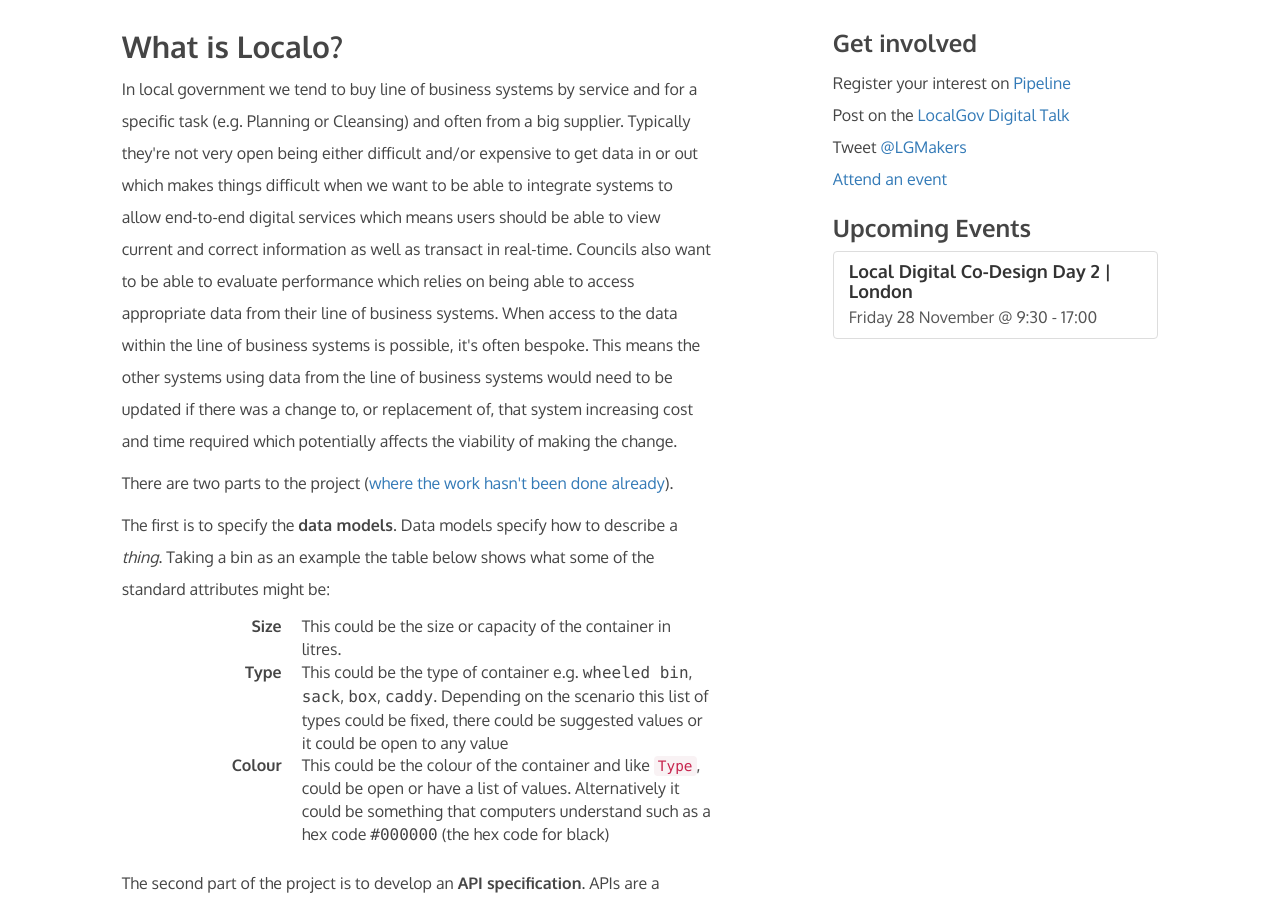
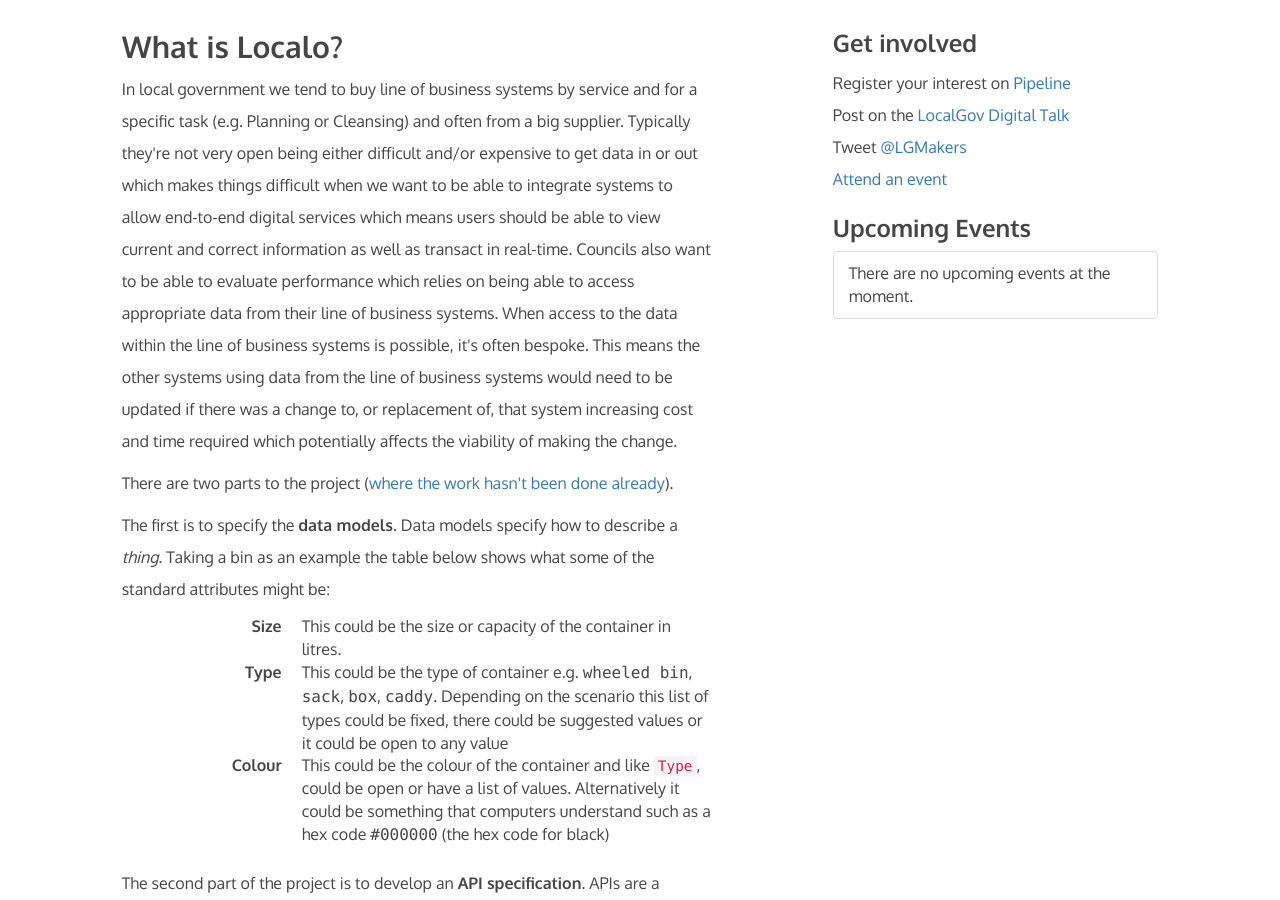
Before and after one commit to LocalGovDigital/localo, a Jekyll site: the page built from index.md, in a window 1280 px wide and 900 px high, scrolled down 300 px. Built offline with Jekyll 4.4.1, drawn with Linux system fonts in a browser that asks for light colours; nearby versions of some CDN libraries.

Commit message:
Update index.md

```diff
--- a/index.md
+++ b/index.md
@@ -43,7 +43,7 @@ title: Localo
   <div class="col-md-4 col-md-push-1">
 	<h3>Get involved</h3>
 	<ul class="list-unstyled">
-		<li>Register your interest on <a href="http://pipeline.localgovdigital.info/">Pipeline</a></li>
+		<li>Register your interest on <a href="http://pipeline.localgovdigital.info/wiki/44/localo">Pipeline</a></li>
 		<li>Post on the <a href="http://localgovdigital.discoursehosting.net/">LocalGov Digital Talk</a></li>
 		<li>Tweet <a href="https://twitter.com/LGMakers">@LGMakers</a></li>
 		<li><a href="#events">Attend an event</a></li>
@@ -51,10 +51,13 @@ title: Localo
 
     	<h3 id="events">Upcoming Events</h3>
 	<div class="list-group">
-		<a href="http://www.localdirect.gov.uk/event/local-digital-co-design-day-2/" class="list-group-item">
+		<!-- a href="http://www.localdirect.gov.uk/event/local-digital-co-design-day-2/" class="list-group-item">
 			<h4 class="list-group-item-heading">Local Digital Co-Design Day 2 | London</h4>
 			<p class="list-group-item-text">Friday 28 November @ 9:30 - 17:00</p>
-		</a>
+		</a -->
+		<span class="list-group-item">
+		There are no upcoming events at the moment.
+		</span>
 	</div>
   </div>
 </div>
```
